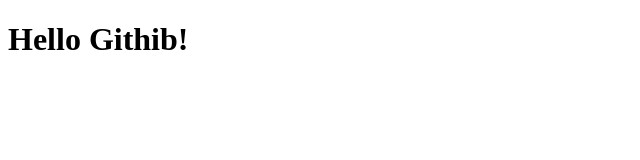
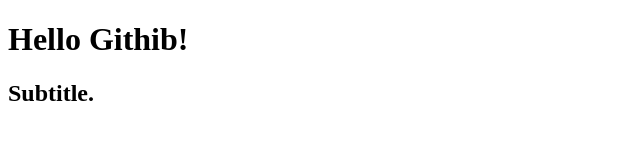
Before and after one commit to jun030430/github_test, a plain HTML site: page github_test/index.html in a window 1280 px wide. Shown: the whole page, without its empty margins (0-640 px from the left). Drawn offline with Linux system fonts and the light colour scheme.

Commit message:
[update} 추가

```diff
--- a/github_test/index.html
+++ b/github_test/index.html
@@ -9,5 +9,6 @@
 <body>
 
     <h1>Hello Githib!</h1>
+    <h2>Subtitle.</h2>
 </body>
 </html>
```
